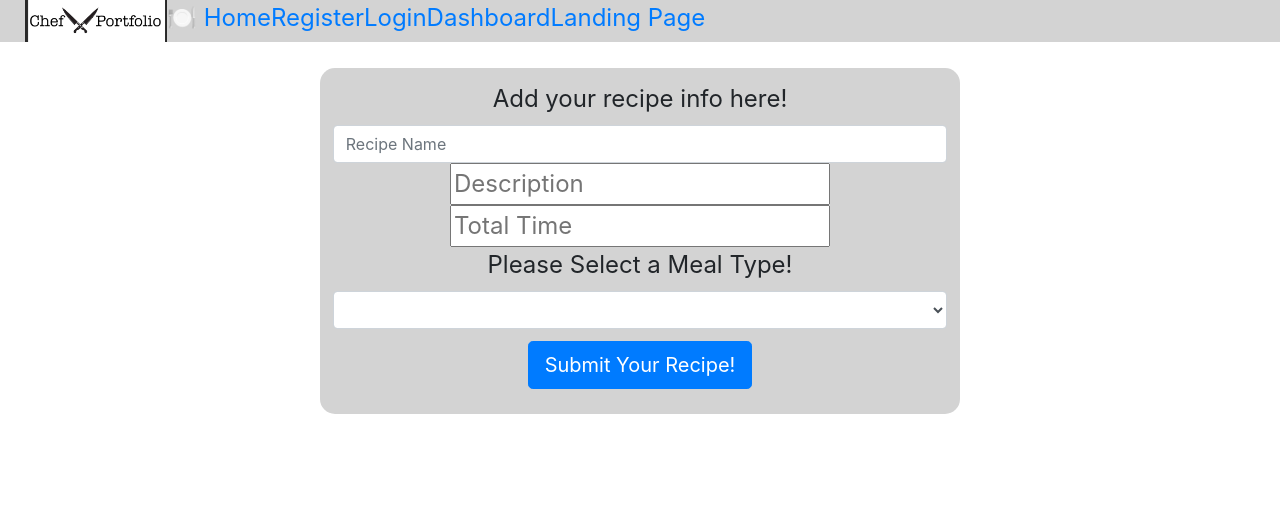
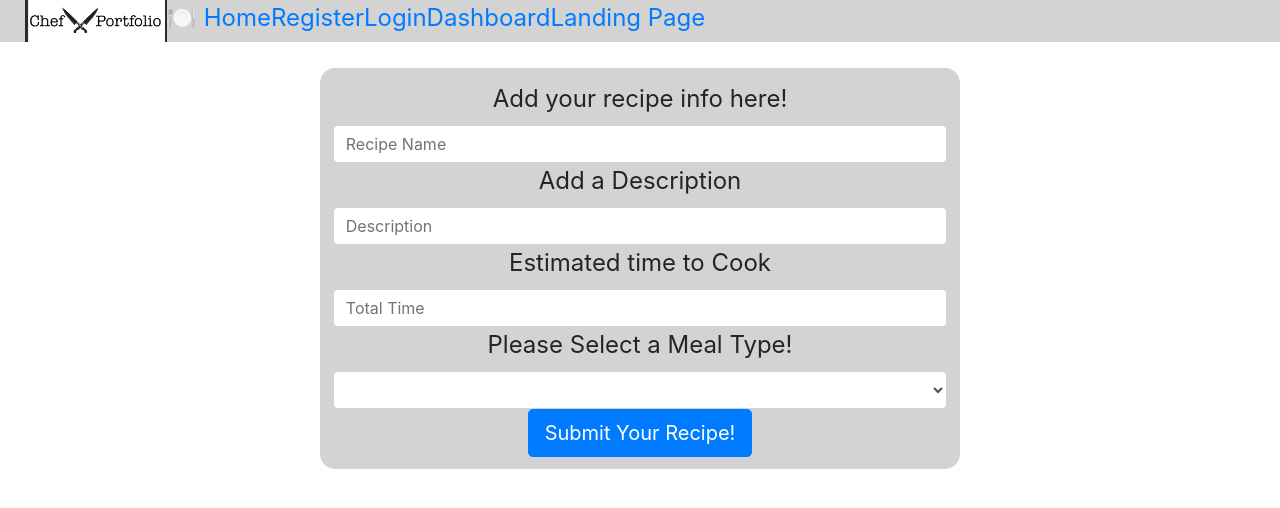
Before and after one commit to chef-portfolio-4/front-end, a React (Create React App) app in the folder chef-portfolio/: page /addrecipeform in a window 1280 px wide. Shown: the top 508 px of the page. Built offline with nearby package versions, Linux system fonts and the light colour scheme; the HTML template or start-up script is replaced by a standard one.

Commit message:
fixed styling issues after master pull

```diff
--- a/chef-portfolio/src/components/chef/ChefDashboard.js
+++ b/chef-portfolio/src/components/chef/ChefDashboard.js
@@ -3,6 +3,7 @@ import { Link } from "react-router-dom";
 import RecipeCard from "../recipe/RecipeCard";
 import { connect, useSelector } from "react-redux";
 import { getAllRecipes } from "../../store/recipe/RecipeActions";
+import {Button} from "reactstrap";
 
 const ChefDashboard = props => {
   console.log(props, "props in chefDashboard");
@@ -10,6 +11,11 @@ const ChefDashboard = props => {
   console.log(isLogged, "isLogged");
   return (
     <div className="dashboard">
+      <div className="link-div">
+        <Link className="link" to="/AddRecipeForm"><Button size="lg" color="primary" type="submit">
+          Add New Recipe</Button>
+        </Link>
+      </div>
       {console.log(props, "test")}
       {props.recipes.map(recipe => {
         return (
@@ -18,11 +24,7 @@ const ChefDashboard = props => {
           </div>
         );
       })}
-      <div className="link-div">
-        <Link className="link" to="/AddRecipeForm">
-          Add New Recipe
-        </Link>
-      </div>
+
     </div>
   );
 };
--- a/chef-portfolio/src/components/recipe/AddRecipeForm.js
+++ b/chef-portfolio/src/components/recipe/AddRecipeForm.js
@@ -51,7 +51,8 @@ const AddRecipeForm = props => {
           onChange={handleChanges}
           value={recipe.name}
         />
-        <input
+        <Label>Add a Description</Label>
+        <Input
           placeholder="Description"
           id="description"
           type="text"
@@ -59,8 +60,8 @@ const AddRecipeForm = props => {
           onChange={handleChanges}
           value={recipe.description}
         />
-
-        <input
+        <Label>Estimated time to Cook</Label>
+        <Input
           placeholder="Total Time"
           id="time"
           type="text"
--- a/chef-portfolio/src/components/recipe/EditRecipeForm.js
+++ b/chef-portfolio/src/components/recipe/EditRecipeForm.js
@@ -57,7 +57,7 @@ const EditRecipeForm = props => {
   return (
     <div className="formdiv">
       <form className="forms" onSubmit={submitForm}>
-        <Label>Add your recipe info here!</Label>
+        <Label>Edit your recipe info here!</Label>
 
         <Input
           placeholder="Recipe Name"
@@ -67,7 +67,8 @@ const EditRecipeForm = props => {
           onChange={handleChanges}
           value={recipe.name}
         />
-        <input
+        <Label>Add a Description</Label>
+        <Input
           placeholder="Description"
           id="description"
           type="text"
@@ -75,8 +76,8 @@ const EditRecipeForm = props => {
           onChange={handleChanges}
           value={recipe.description}
         />
-
-        <input
+        <Label>Estimated time to Cook</Label>
+        <Input
           placeholder="Total Time"
           id="time"
           type="text"
--- a/chef-portfolio/src/components/recipe/RecipeDetails.js
+++ b/chef-portfolio/src/components/recipe/RecipeDetails.js
@@ -9,10 +9,10 @@ import {
   // CardImg,
   CardText,
   // CardBody,
-  CardTitle
+  CardTitle,
   // CardSubtitle,
   // CardFooter,
-  // CardHeader
+CardHeader
 } from "reactstrap";
 
 const RecipeDetails = props => {
@@ -33,12 +33,12 @@ const RecipeDetails = props => {
           <div>
             <Card>
               {/* <RecipeCard /> */}
-              <h1>Title: {props.recipe.name}</h1>
-              <h3>Description: {props.recipe.description}</h3>
-              <h3>Meal Type:{props.recipe.meal_type} </h3>
-              <h3>Time: {props.recipe.time}</h3>
-              <h2>Ingredients: coming soon</h2>
-              <h2>Steps: coming after that</h2>
+              <CardHeader className="cardtitle">{props.recipe.name}</CardHeader>
+              <CardText className="cardtext">Description: {props.recipe.description}</CardText>
+              <CardText className="cardtext">Meal Type: {props.recipe.meal_type}</CardText>
+              <CardText className="cardtext">Time: {props.recipe.time}</CardText>
+              <CardText className="cardtext">Ingredients: coming soon</CardText>
+              <CardText className="cardtext">Steps: coming after that</CardText>
               {/* <CardImg src={recipe.image} alt="recipe" />
                   <CardBody>
                   <CardHeader><h4>{recipe.chefName}</h4></CardHeader> */}
--- a/chef-portfolio/src/index.css
+++ b/chef-portfolio/src/index.css
@@ -38,13 +38,13 @@ code {
   font-size:1.5rem;
 }
 
-.buttons {
-  margin:2% 2%;
-}
-
 .buttondiv {
   display:flex;
   margin:0 auto;
+}
+
+.buttons {
+  margin:0% 2%;
 }
 
 .recipe-card {
```
